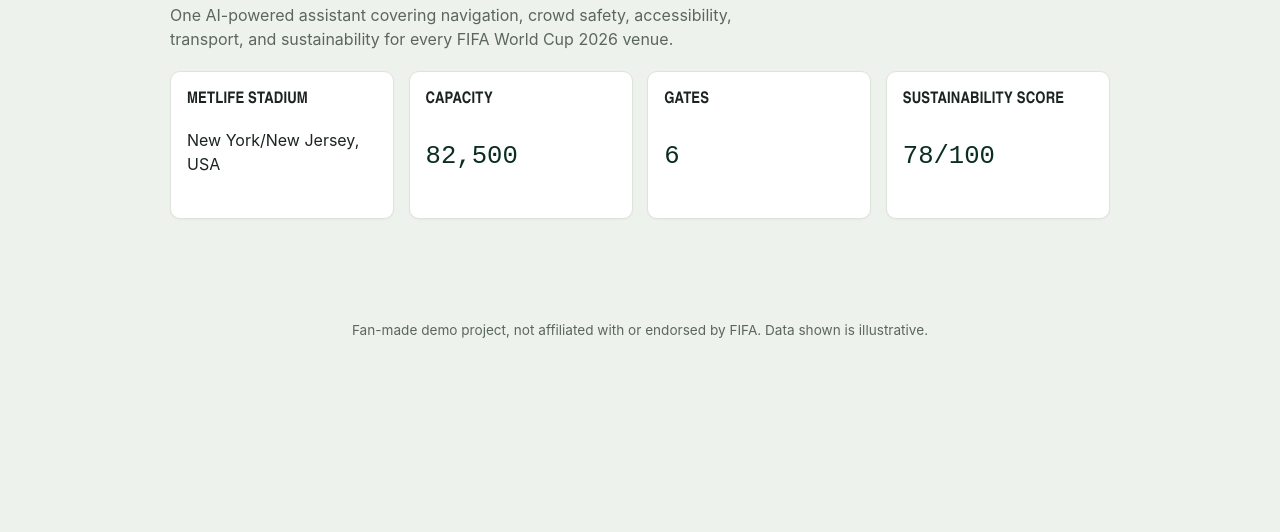
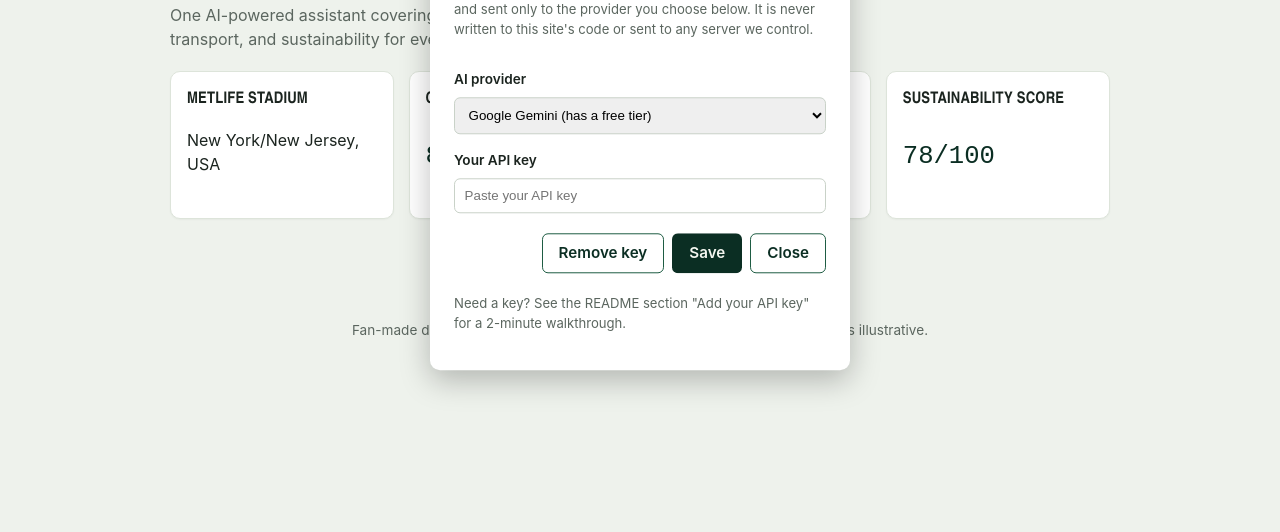
Before and after one commit to code-paul-creator/stadiumgenie-ai, a website: page index.html in a window 1280 px wide. Shown: the part 268-800 px from the top of the page. Drawn offline with Linux system fonts and the light colour scheme.

Commit message:
Implement API key settings dialog
Added settings dialog for API key management, including options for AI provider and actions to save or remove the key.

```diff
--- a/index.html
+++ b/index.html
@@ -27,6 +27,7 @@
     <div class="scoreboard-controls">
       <label class="visually-hidden" for="lang-select">Language</label>
       <select id="lang-select" class="lang-select" aria-label="Choose language"></select>
+      <button type="button" class="btn btn-secondary" id="settings-btn">⚙ <span id="settings-label">Settings</span></button>
     </div>
   </div>
 
@@ -45,6 +46,12 @@
 </header>
 
 <main id="main-content">
+
+  <div class="result-box" id="no-key-banner" hidden>
+    <strong id="no-key-title">Add an API key to enable AI answers</strong>
+    <p id="no-key-body">Static data (maps, crowd levels, transit options) works without a key. Add your own free API key in Settings to unlock AI-generated answers.</p>
+    <button type="button" class="btn btn-secondary" id="no-key-cta">Open Settings</button>
+  </div>
 
   <div class="stadium-picker">
     <label for="stadium-select">Stadium</label>
@@ -151,6 +158,29 @@
 
 <div id="sr-status" class="visually-hidden" role="status" aria-live="polite"></div>
 
+<div class="dialog-backdrop" id="settings-backdrop" hidden></div>
+<div class="dialog" id="settings-dialog" role="dialog" aria-modal="true" aria-labelledby="settings-dialog-title" hidden>
+  <h2 id="settings-dialog-title">Settings</h2>
+  <p class="dialog-note">Your API key is stored only in this browser (localStorage) and sent only to the provider you choose below. It is never written to this site's code or sent to any server we control.</p>
+
+  <label for="provider-select">AI provider</label>
+  <select id="provider-select">
+    <option value="gemini">Google Gemini (has a free tier)</option>
+    <option value="openai">OpenAI-compatible</option>
+  </select>
+
+  <label for="api-key-input">Your API key</label>
+  <input id="api-key-input" type="password" autocomplete="off" spellcheck="false" placeholder="Paste your API key">
+
+  <div class="dialog-actions">
+    <button type="button" class="btn btn-secondary" id="clear-key-btn">Remove key</button>
+    <button type="button" class="btn btn-primary" id="save-key-btn">Save</button>
+    <button type="button" class="btn btn-secondary" id="close-settings-btn">Close</button>
+  </div>
+
+  <p class="dialog-help">Need a key? See the README section "Add your API key" for a 2-minute walkthrough.</p>
+</div>
+
 <script src="js/config.js"></script>
 <script src="js/utils.js"></script>
 <script src="js/api.js"></script>
```
